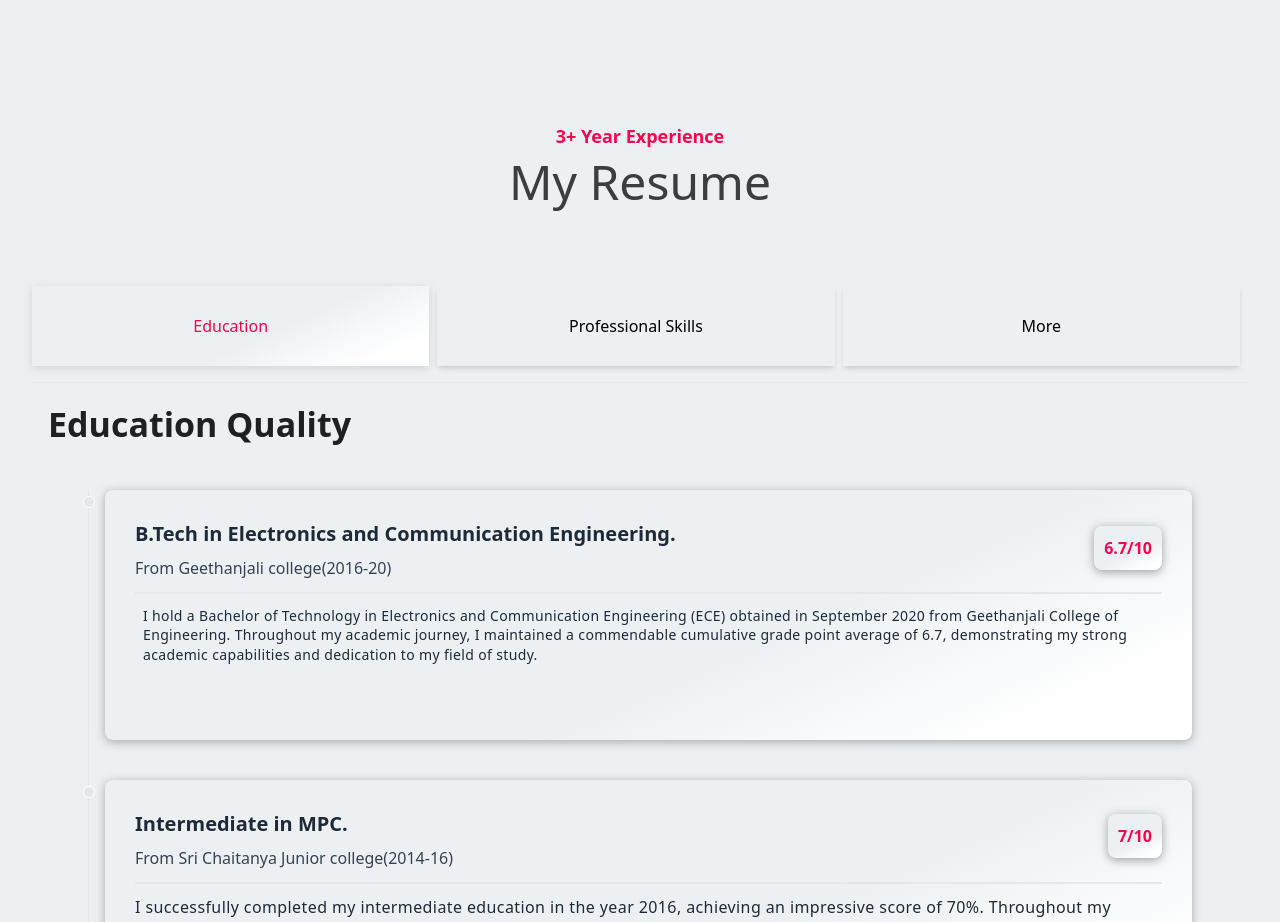
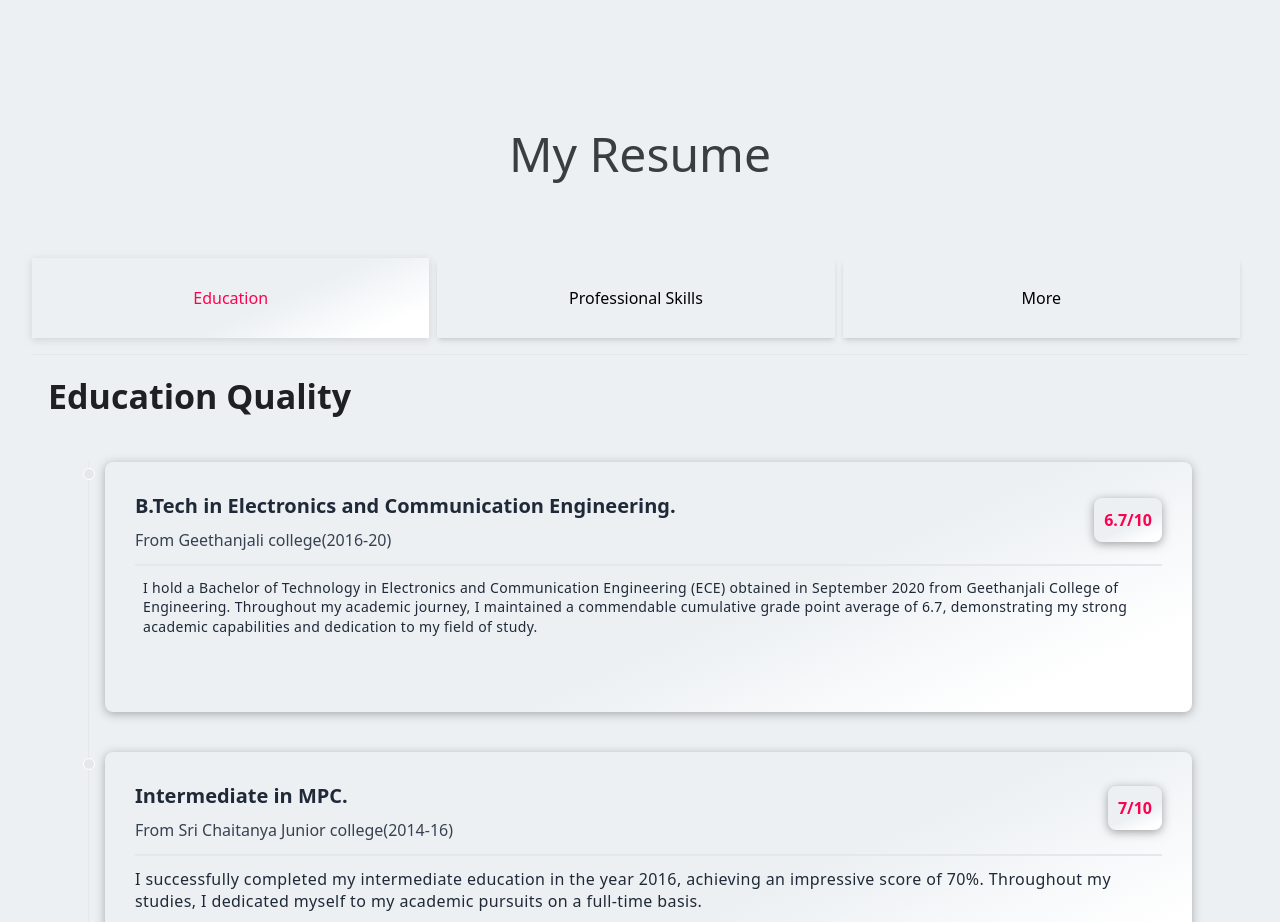
Before and after one commit to DasariVinayReddy/my-Portfolio, a React (Create React App) app: page / in a window 1280 px wide. Shown: the part 2960-3882 px from the top of the page. Built offline with nearby package versions, Linux system fonts and the light colour scheme.

Commit message:
years updated

```diff
--- a/src/Components/Myresume/Resume.js
+++ b/src/Components/Myresume/Resume.js
@@ -35,7 +35,7 @@ export const Resume = () => {
           <div className="w-full px-4">
             <div className=" mb-12 text-center mx-auto max-w-[510px] item-center lg:mb-20 ">
               <span className="mb-2 block text-lg font-semibold portfolio-name">
-                3+ Year Experience
+                {/* 3+ Year Experience */}
               </span>
               <h2 className="text-5xl portfolio-text">My Resume</h2>
             </div>
```
